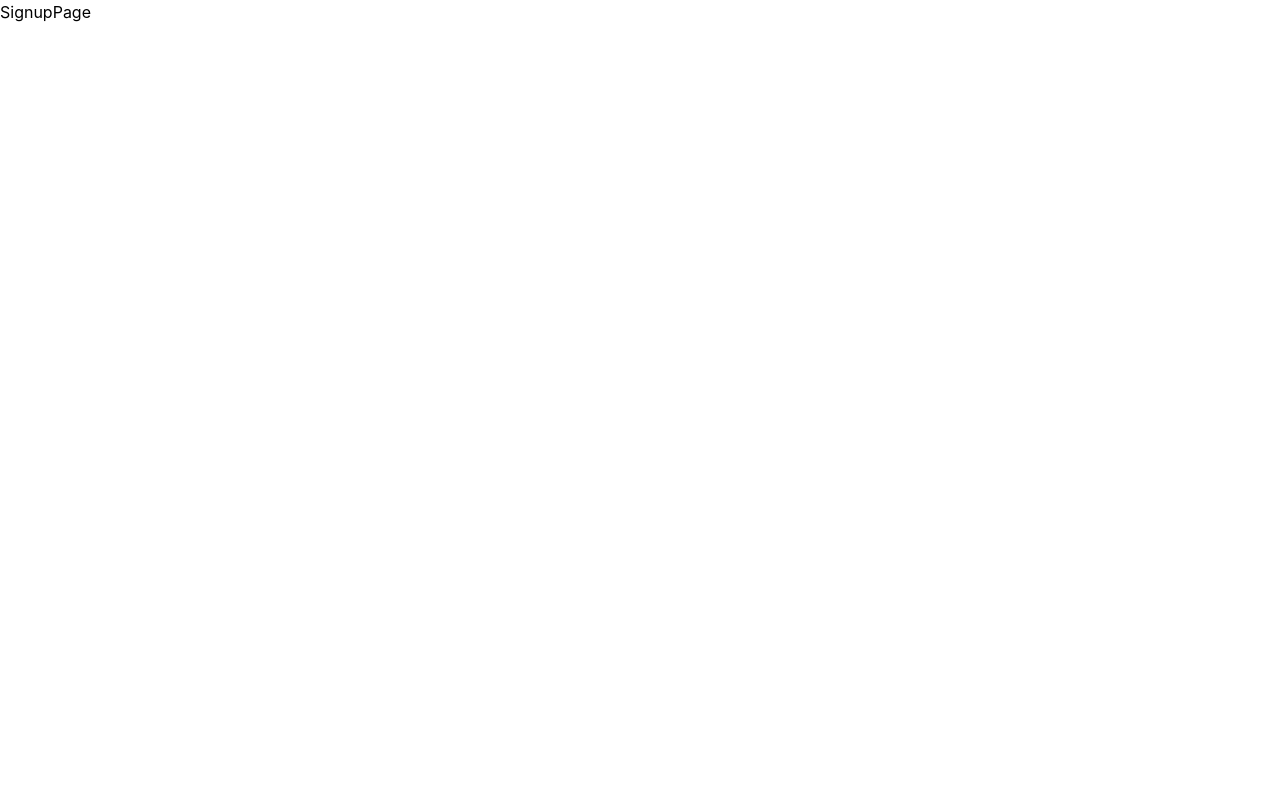
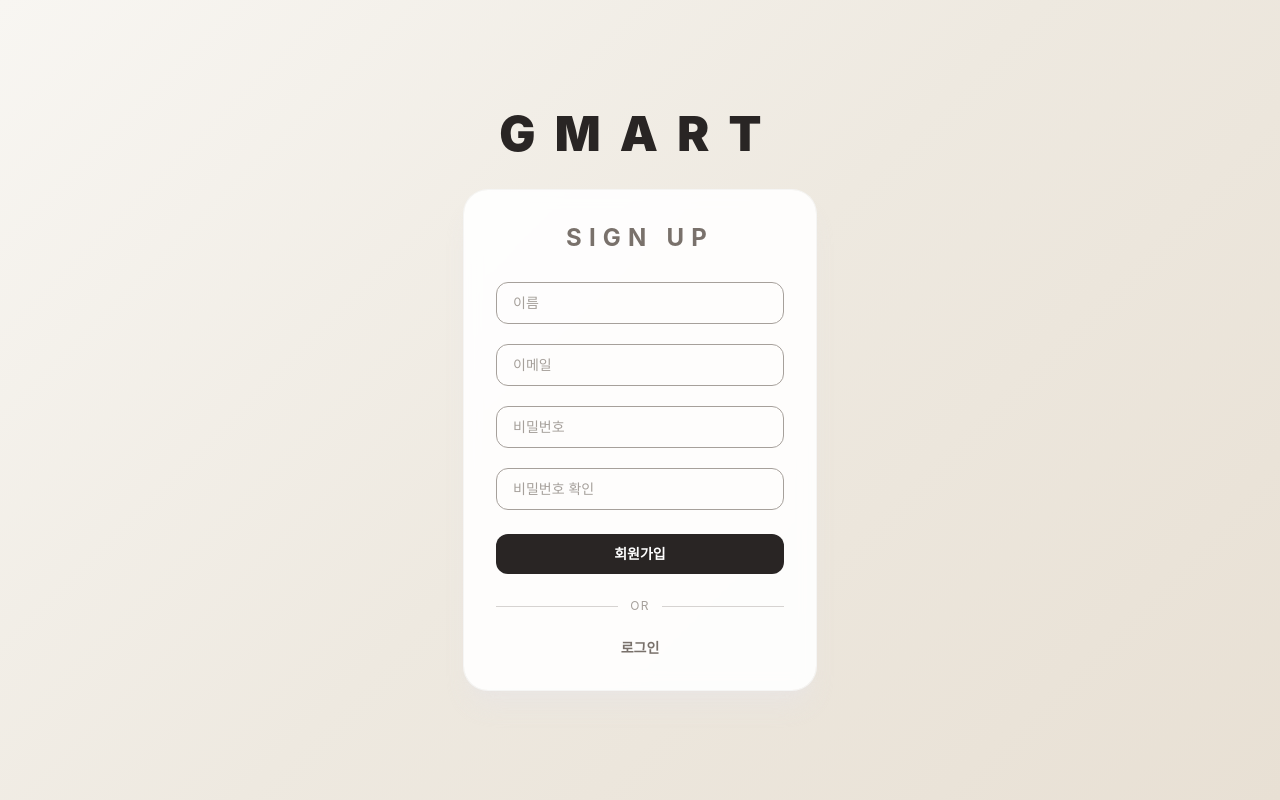
Before and after one commit to goorm-2nd-team4/shoppingmall-fe, a React (Vite) app: page /signup in a window 1280 px wide. Built offline with nearby package versions, Linux system fonts and the light colour scheme.

Commit message:
[ADD] 회원가입 페이지 구현

```diff
--- a/src/pages/auth/SignupPage.tsx
+++ b/src/pages/auth/SignupPage.tsx
@@ -1,3 +1,138 @@
+import { Link, useNavigate } from 'react-router-dom';
+import { useState } from 'react';
+
 export default function SignupPage() {
-  return <div>SignupPage</div>;
+  const navigate = useNavigate();
+
+  const [userName, setUserName] = useState('');
+  const [userEmail, setUserEmail] = useState('');
+  const [userPassword, setUserPassword] = useState('');
+  const [userPasswordConfirm, setUserPasswordConfirm] = useState('');
+  const [error, setError] = useState('');
+  const [isLoading, setIsLoading] = useState(false);
+
+  const handleSubmit = async (e: React.FormEvent) => {
+    e.preventDefault();
+    setError('');
+
+    if (userPassword !== userPasswordConfirm) {
+      setError('비밀번호가 일치하지 않습니다.');
+      return;
+    }
+
+    setIsLoading(true);
+
+    try {
+      navigate('/login');
+    } catch {
+      setError('회원가입에 실패했습니다. 다시 시도해주세요.');
+    } finally {
+      setIsLoading(false);
+    }
+  };
+
+  const inputClass =
+    'w-full rounded-xl border border-stone-400 px-4 py-2.5 text-sm text-stone-800 outline-none placeholder:text-stone-400 focus:border-stone-600 focus:ring-2 focus:ring-stone-100';
+
+  return (
+    <div
+      className='relative flex min-h-screen items-center justify-center overflow-hidden'
+      style={{
+        background:
+          'linear-gradient(135deg, #f8f6f2 0%, #eee9e0 50%, #e8e0d4 100%)',
+      }}
+    >
+      <div className='relative w-full max-w-sm px-4'>
+        {/* 사이트 명 */}
+        <div className='mb-8 text-center'>
+          <span className='text-5xl font-black tracking-[0.4em] text-stone-800'>
+            GMART
+          </span>
+        </div>
+
+        {/* 카드 */}
+        <div className='rounded-3xl bg-white/90 p-8 shadow-xl shadow-stone-200/60 ring-1 ring-stone-100 backdrop-blur-sm'>
+          <h1 className='mb-7 text-center text-2xl font-bold tracking-[0.3em] text-stone-500'>
+            SIGN UP
+          </h1>
+
+          <form onSubmit={handleSubmit} className='flex w-full flex-col gap-5'>
+            {/* 이름 */}
+            <input
+              type='text'
+              placeholder='이름'
+              value={userName}
+              onChange={(e) => setUserName(e.target.value)}
+              required
+              className={inputClass}
+            />
+
+            {/* 이메일 */}
+            <input
+              type='email'
+              placeholder='이메일'
+              value={userEmail}
+              onChange={(e) => setUserEmail(e.target.value)}
+              required
+              className={inputClass}
+            />
+
+            {/* 비밀번호 */}
+            <input
+              type='password'
+              placeholder='비밀번호'
+              value={userPassword}
+              onChange={(e) => setUserPassword(e.target.value)}
+              required
+              className={inputClass}
+            />
+
+            {/* 비밀번호 확인 */}
+            <input
+              type='password'
+              placeholder='비밀번호 확인'
+              value={userPasswordConfirm}
+              onChange={(e) => setUserPasswordConfirm(e.target.value)}
+              required
+              className={inputClass}
+            />
+
+            {/* 에러 메시지 */}
+            {error && (
+              <div className='flex items-center gap-2 rounded-xl border border-red-100 bg-red-50 px-3.5 py-2.5'>
+                <span className='text-red-400'>⚠</span>
+                <p className='text-sm text-red-600'>{error}</p>
+              </div>
+            )}
+
+            {/* 회원가입 버튼 */}
+            <button
+              type='submit'
+              disabled={isLoading}
+              className='mt-1 w-full rounded-xl bg-stone-800 py-2.5 text-sm font-semibold text-white transition-colors hover:cursor-pointer hover:bg-stone-700 disabled:opacity-50'
+            >
+              {isLoading ? '처리 중...' : '회원가입'}
+            </button>
+          </form>
+
+          {/* 구분선 */}
+          <div className='my-6 flex items-center gap-3'>
+            <div className='h-px flex-1 bg-stone-300' />
+            <span className='text-xs tracking-widest text-stone-400'>OR</span>
+            <div className='h-px flex-1 bg-stone-300' />
+          </div>
+
+          {/* 로그인 링크 */}
+          <p className='text-center text-sm'>
+            <Link
+              to='/login'
+              className='font-semibold text-stone-500 underline-offset-2 hover:underline'
+            >
+              로그인
+            </Link>
+          </p>
+        </div>
+      </div>
+    </div>
+  );
 }
```
